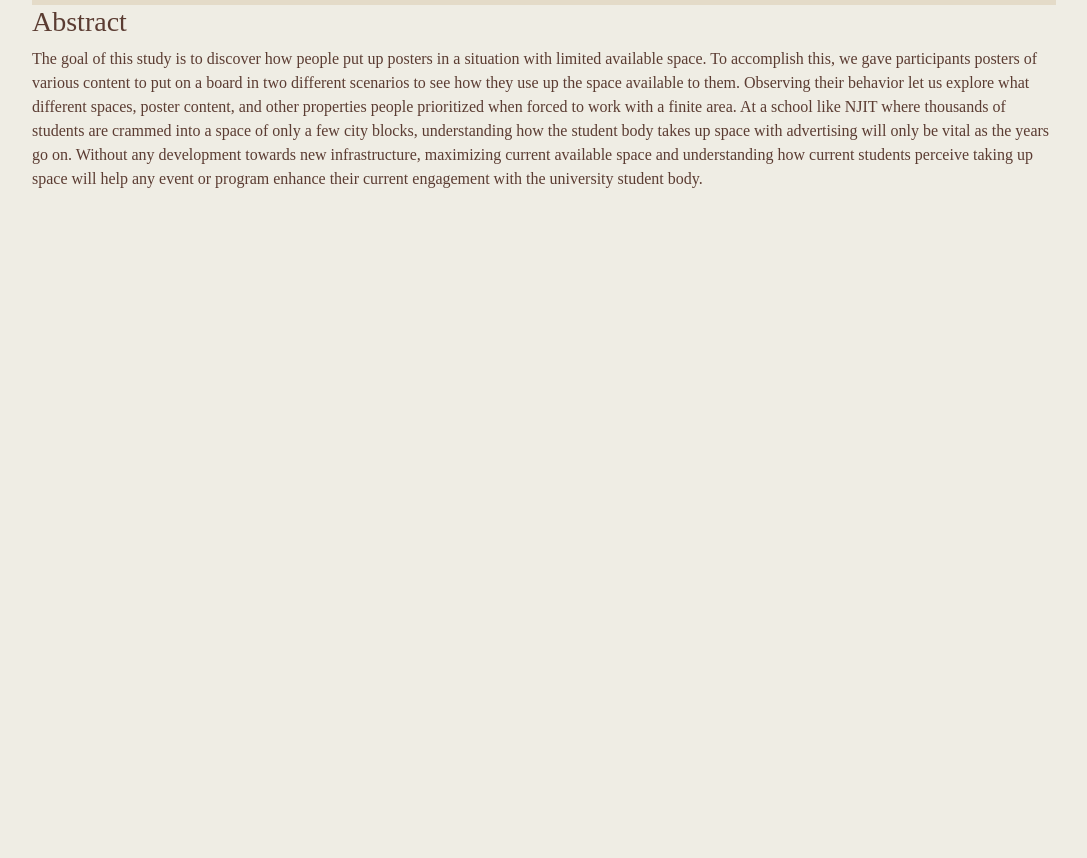
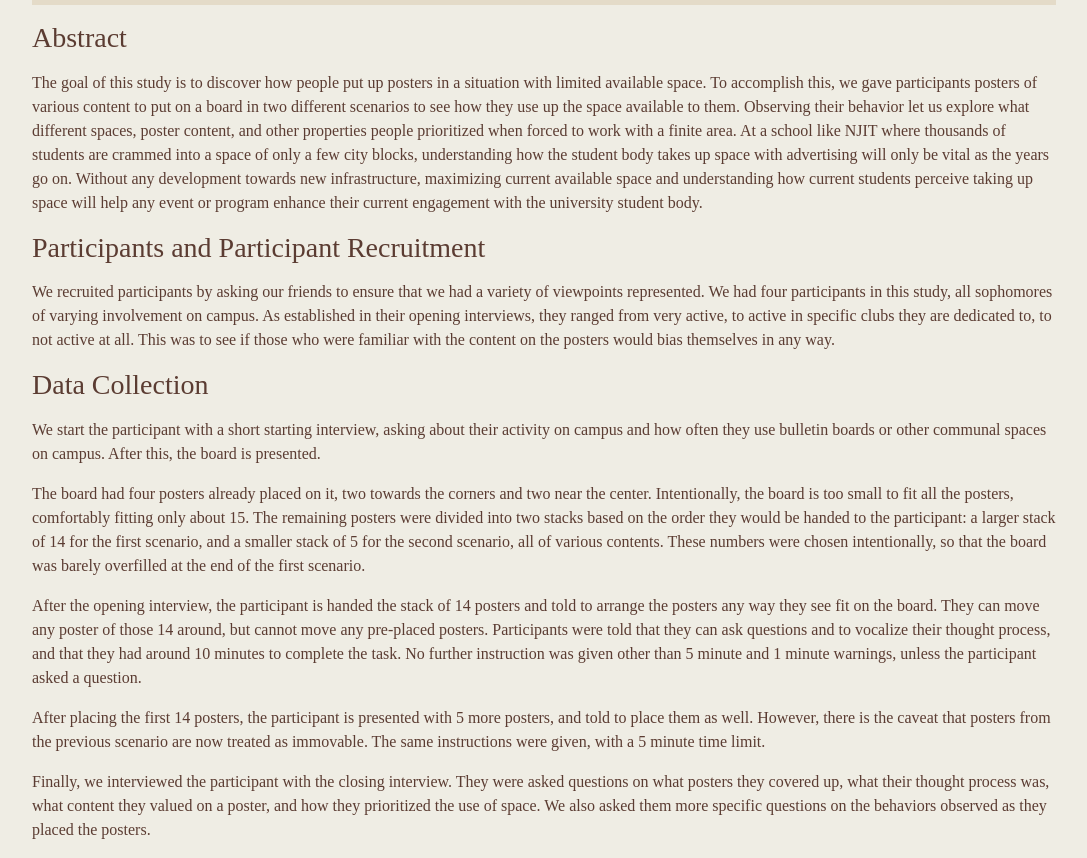
Before and after one commit to ericcchuang/Proxemics-Website, a website: page about.html in a window 1280 px wide. Shown: the part 51-909 px from the top of the page, without its empty margins (96-1183 px from the left). Before the commit the page ends 800 px from the top, so only its background shows below. Drawn offline with nearby package versions, Linux system fonts and the light colour scheme; a web font is replaced by a local one.

Commit message:
about page

```diff
--- a/about.html
+++ b/about.html
@@ -37,10 +37,26 @@
           </nav>
 
     <main>
-        <h3>Abstract</h3>
+        <p><h3>Abstract</h3></p>
+
 <p>The goal of this study is to discover how people put up posters in a situation with limited available space. To accomplish this, we gave participants posters of various content to put on a board in two different scenarios to see how they use up the space available to them. Observing their behavior let us explore what different spaces, poster content, and other properties people prioritized when forced to work with a finite area.
 At a school like NJIT where thousands of students are crammed into a space of only a few city blocks, understanding how the student body takes up space with advertising will only be vital as the years go on. Without any development towards new infrastructure, maximizing current available space and understanding how current students perceive taking up space will help any event or program enhance their current engagement with the university student body.</p>
-    </main>
+
+<p><h3>Participants and Participant Recruitment</h3></p>
+<p>We recruited participants by asking our friends to ensure that we had a variety of viewpoints represented. We had four participants in this study, all sophomores of varying involvement on campus. As established in their opening interviews, they ranged from very active, to active in specific clubs they are dedicated to, to not active at all. This was to see if those who were familiar with the content on the posters would bias themselves in any way.</p>
+
+<p><h3>Data Collection</h3></p>
+<p>We start the participant with a short starting interview, asking about their activity on campus and how often they use bulletin boards or other communal spaces on campus. After this, the board is presented.</p>
+
+<p>The board had four posters already placed on it, two towards the corners and two near the center. Intentionally, the board is too small to fit all the posters, comfortably fitting only about 15. The remaining posters were divided into two stacks based on the order they would be handed to the participant: a larger stack of 14 for the first scenario, and a smaller stack of 5 for the second scenario, all of various contents. These numbers were chosen intentionally, so that the board was barely overfilled at the end of the first scenario.</p>
+
+<p>After the opening interview, the participant is handed the stack of 14 posters and told to arrange the posters any way they see fit on the board. They can move any poster of those 14 around, but cannot move any pre-placed posters. Participants were told that they can ask questions and to vocalize their thought process, and that they had around 10 minutes to complete the task. No further instruction was given other than 5 minute and 1 minute warnings, unless the participant asked a question.</p>
+
+<p>After placing the first 14 posters, the participant is presented with 5 more posters, and told to place them as well. However, there is the caveat that posters from the previous scenario are now treated as immovable. The same instructions were given, with a 5 minute time limit.</p>
+
+<p>Finally, we interviewed the participant with the closing interview. They were asked questions on what posters they covered up, what their thought process was, what content they valued on a poster, and how they prioritized the use of space. We also asked them more specific questions on the behaviors observed as they placed the posters. </p>
+
+</main>
 
     </body>
 </html>
```
